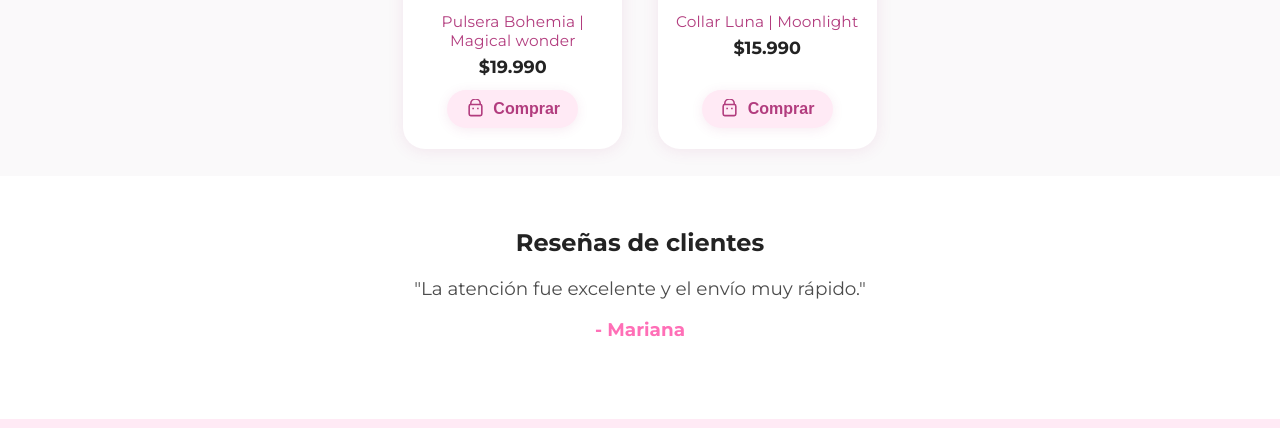
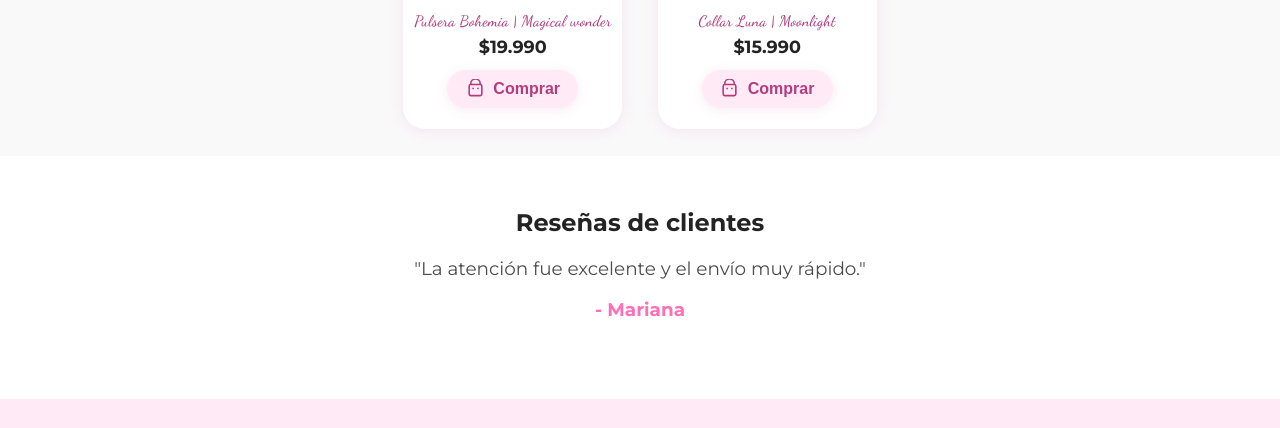
Before and after one commit to Papoveda/lalupulseras, a plain HTML site: page index.html in a window 1280 px wide. Shown: the part 1512-1940 px from the top of the page. Drawn offline with Linux system fonts and the light colour scheme.

Commit message:
Update index.html

```diff
--- a/index.html
+++ b/index.html
@@ -5,6 +5,7 @@
   <meta name="viewport" content="width=1000, initial-scale=1.0">
   <title>LaluPulseras</title>
   <link href="https://fonts.googleapis.com/css?family=Montserrat:400,700&display=swap" rel="stylesheet">
+  <link href="https://fonts.googleapis.com/css?family=Dancing+Script:500,700&display=swap" rel="stylesheet">
   <link rel="stylesheet" href="styles.css">
   <!-- Font Awesome para iconos -->
   <link rel="stylesheet" href="https://cdnjs.cloudflare.com/ajax/libs/font-awesome/6.4.0/css/all.min.css">
```
